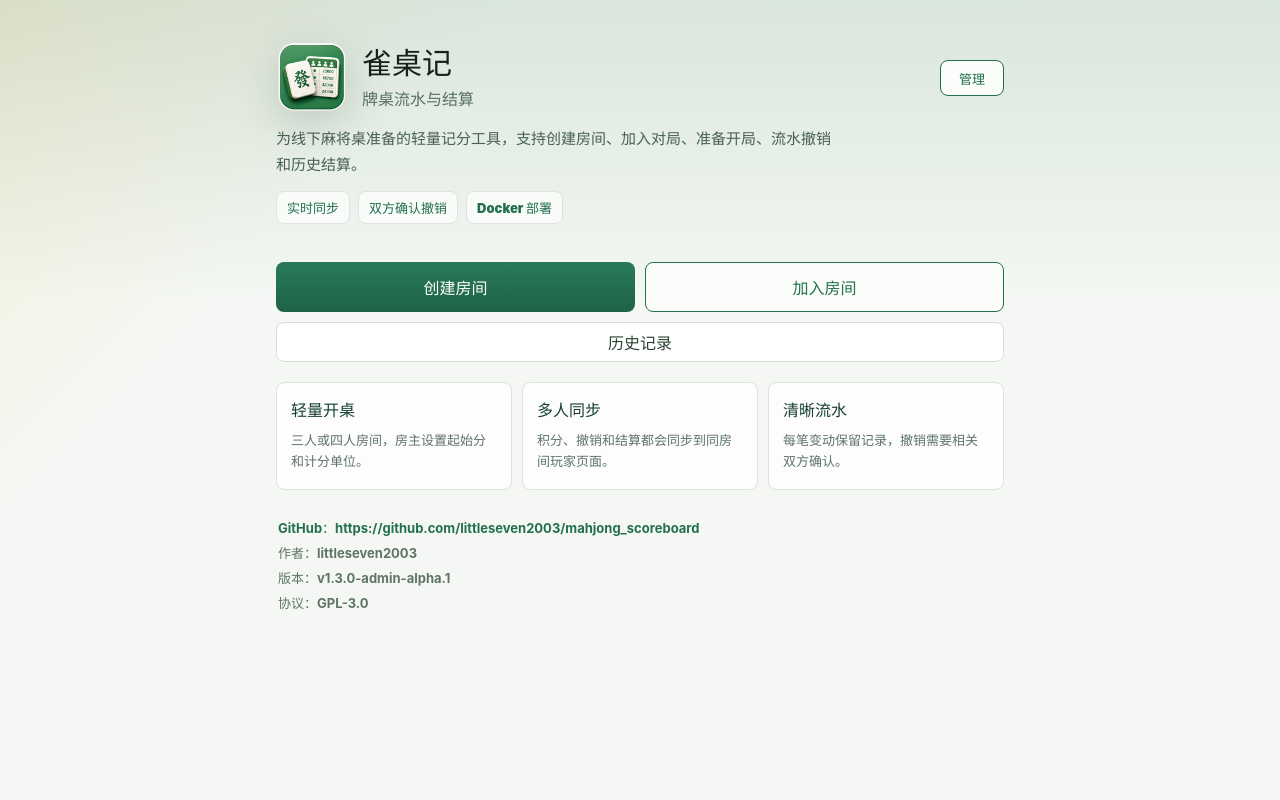
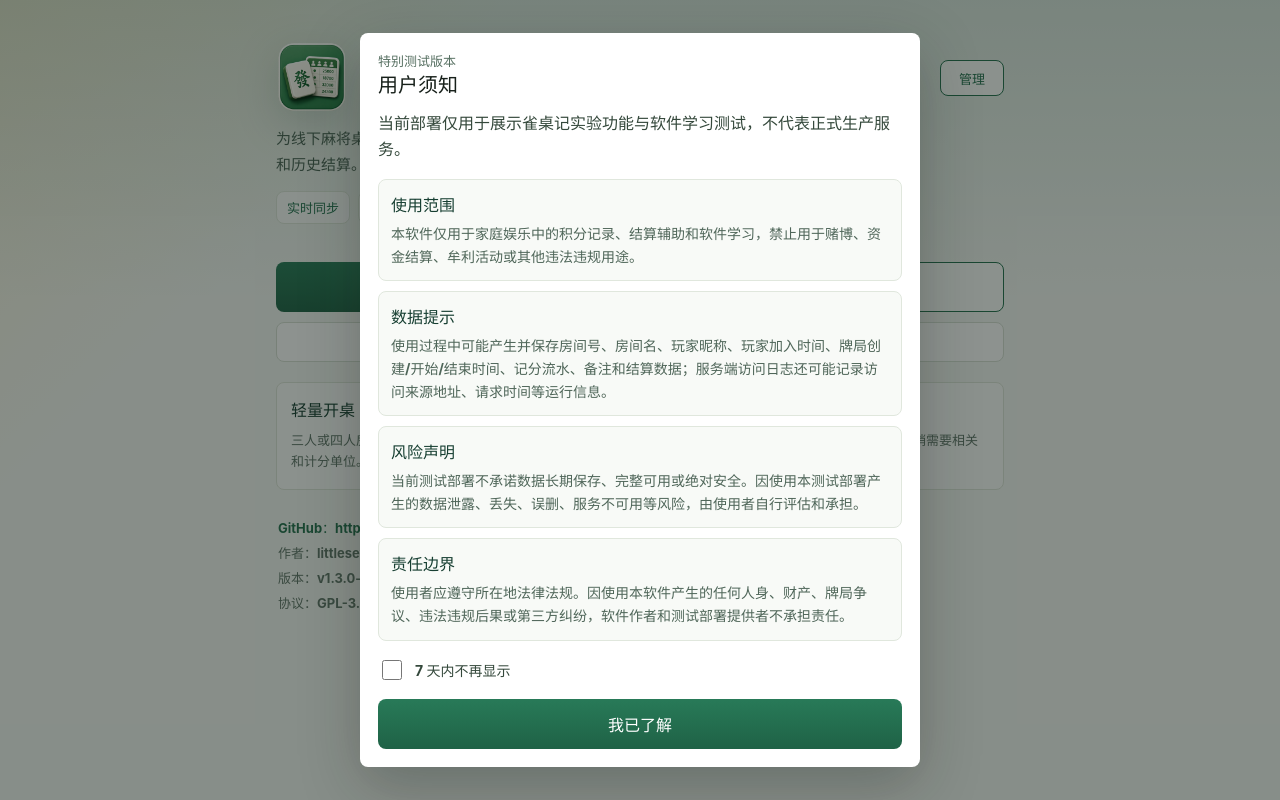
Before and after one commit to littleseven2003/mahjong_scoreboard, a Vue app in the folder web/: page / in a window 1280 px wide. Built offline with nearby package versions, Linux system fonts and the light colour scheme.

Commit message:
feat: 增加测试版本用户须知弹窗

```diff
--- a/web/src/App.vue
+++ b/web/src/App.vue
@@ -1,3 +1,102 @@
+<script setup lang="ts">
+import { computed, onMounted, onUnmounted, ref } from 'vue'
+
+const NOTICE_DATE_KEY = 'quezhuoji_admin_alpha_notice_date'
+const NOTICE_SUPPRESS_UNTIL_KEY = 'quezhuoji_admin_alpha_notice_suppress_until'
+const CLOSE_DELAY_SECONDS = 5
+const SUPPRESS_DAYS = 7
+
+const noticeOpen = ref(false)
+const secondsLeft = ref(CLOSE_DELAY_SECONDS)
+const suppressNotice = ref(false)
+let countdownTimer: number | null = null
+
+const closeDisabled = computed(() => secondsLeft.value > 0)
+const closeText = computed(() => closeDisabled.value ? `${secondsLeft.value} 秒后可关闭` : '我已了解')
+
+function todayKey() {
+  return new Date().toISOString().slice(0, 10)
+}
+
+function shouldShowNotice() {
+  const suppressUntil = Number(localStorage.getItem(NOTICE_SUPPRESS_UNTIL_KEY) || 0)
+  if (suppressUntil && Date.now() < suppressUntil) return false
+
+  return localStorage.getItem(NOTICE_DATE_KEY) !== todayKey()
+}
+
+function startCountdown() {
+  secondsLeft.value = CLOSE_DELAY_SECONDS
+  if (countdownTimer) window.clearInterval(countdownTimer)
+  countdownTimer = window.setInterval(() => {
+    secondsLeft.value = Math.max(0, secondsLeft.value - 1)
+    if (secondsLeft.value === 0 && countdownTimer) {
+      window.clearInterval(countdownTimer)
+      countdownTimer = null
+    }
+  }, 1000)
+}
+
+function closeNotice() {
+  if (closeDisabled.value) return
+
+  localStorage.setItem(NOTICE_DATE_KEY, todayKey())
+  if (suppressNotice.value) {
+    localStorage.setItem(
+      NOTICE_SUPPRESS_UNTIL_KEY,
+      String(Date.now() + SUPPRESS_DAYS * 24 * 60 * 60 * 1000)
+    )
+  }
+  noticeOpen.value = false
+}
+
+onMounted(() => {
+  if (shouldShowNotice()) {
+    noticeOpen.value = true
+    startCountdown()
+  }
+})
+
+onUnmounted(() => {
+  if (countdownTimer) {
+    window.clearInterval(countdownTimer)
+  }
+})
+</script>
+
 <template>
   <RouterView />
+
+  <div v-if="noticeOpen" class="modal-backdrop">
+    <section class="modal-panel notice-panel">
+      <p class="eyebrow">特别测试版本</p>
+      <h2>用户须知</h2>
+      <p class="modal-message">
+        当前部署仅用于展示雀桌记实验功能与软件学习测试，不代表正式生产服务。
+      </p>
+      <div class="notice-list">
+        <article>
+          <strong>使用范围</strong>
+          <span>本软件仅用于家庭娱乐中的积分记录、结算辅助和软件学习，禁止用于赌博、资金结算、牟利活动或其他违法违规用途。</span>
+        </article>
+        <article>
+          <strong>数据提示</strong>
+          <span>使用过程中可能产生并保存房间号、房间名、玩家昵称、玩家加入时间、牌局创建/开始/结束时间、记分流水、备注和结算数据；服务端访问日志还可能记录访问来源地址、请求时间等运行信息。</span>
+        </article>
+        <article>
+          <strong>风险声明</strong>
+          <span>当前测试部署不承诺数据长期保存、完整可用或绝对安全。因使用本测试部署产生的数据泄露、丢失、误删、服务不可用等风险，由使用者自行评估和承担。</span>
+        </article>
+        <article>
+          <strong>责任边界</strong>
+          <span>使用者应遵守所在地法律法规。因使用本软件产生的任何人身、财产、牌局争议、违法违规后果或第三方纠纷，软件作者和测试部署提供者不承担责任。</span>
+        </article>
+      </div>
+      <label class="check-row notice-check">
+        <input v-model="suppressNotice" type="checkbox">
+        <span>7 天内不再显示</span>
+      </label>
+      <button class="primary-button" :disabled="closeDisabled" @click="closeNotice">{{ closeText }}</button>
+    </section>
+  </div>
 </template>
--- a/web/src/styles/main.css
+++ b/web/src/styles/main.css
@@ -1053,6 +1053,40 @@ button:disabled {
   overflow-wrap: anywhere;
 }
 
+.notice-panel {
+  width: min(100%, 560px);
+}
+
+.notice-list {
+  display: grid;
+  gap: 10px;
+  margin-top: 16px;
+}
+
+.notice-list article {
+  display: grid;
+  gap: 6px;
+  padding: 12px;
+  border: 1px solid #e0e7dd;
+  border-radius: 8px;
+  background: #f8faf7;
+}
+
+.notice-list strong {
+  color: #173f32;
+}
+
+.notice-list span {
+  color: #4f6659;
+  font-size: 14px;
+  font-weight: 700;
+  line-height: 1.65;
+}
+
+.notice-check {
+  margin-top: 16px;
+}
+
 .qr-panel,
 .scanner-panel {
   text-align: center;
```
